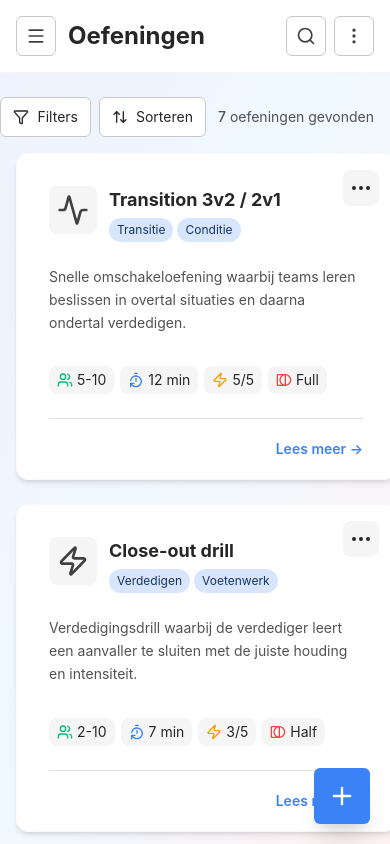
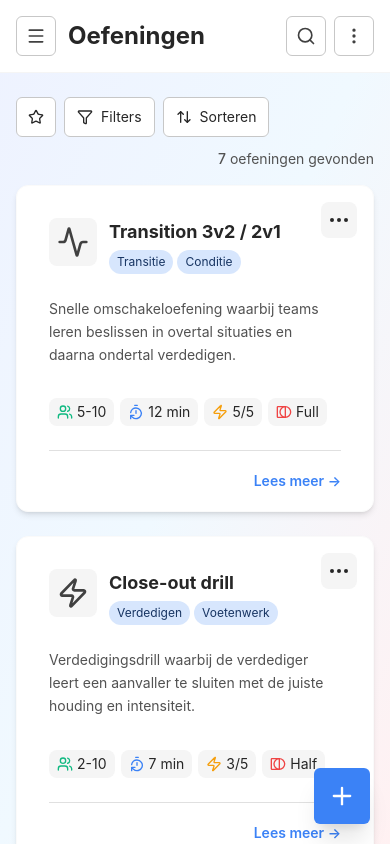
Before and after one commit to SebasJH/court-assist, a Vue app: page /oefeningen in a window 390 px wide. Built offline with nearby package versions, Linux system fonts and the light colour scheme.

Commit message:
Updated exerciseOverview

```diff
--- a/src/components/FiltersChips.vue
+++ b/src/components/FiltersChips.vue
@@ -38,12 +38,12 @@
       </span>
     </template>
     <!-- Favorites -->
-    <span v-if="favorites" class="inline-flex items-center gap-2 text-sm bg-blue-50 text-blue-800 border border-blue-200 rounded-full pl-3 pr-2 h-8 dark:bg-blue-900/30 dark:text-blue-200 dark:border-blue-800">
+    <span v-if="favorites" class="inline-flex items-center gap-2 text-sm bg-blue-50 text-blue-800 border border-blue-200 rounded-full pl-3 pr-2 h-8 dark:bg-blue-800/20 dark:text-blue-200 dark:border-blue-800">
       Favorieten
       <button class="hover:text-blue-900" @click="$emit('clear:favorites')" aria-label="Verwijder favorieten filter">×</button>
     </span>
     <!-- Reset all -->
-    <button class="text-sm h-8 px-3 rounded-full border border-gray-300 bg-white hover:bg-gray-50 dark:border-neutral-700 dark:bg-neutral-900 dark:text-gray-200 dark:hover:bg-neutral-800" @click="$emit('reset')">Alles wissen</button>
+    <button class="text-sm h-8 px-3 rounded-full border border-gray-300 bg-white hover:bg-gray-50 dark:border-gray-700 dark:bg-gray-800 dark:text-gray-200 dark:hover:bg-gray-800" @click="$emit('reset')">Alles wissen</button>
   </div>
 </template>
 
--- a/src/components/Settings.vue
+++ b/src/components/Settings.vue
@@ -33,11 +33,11 @@
         <div class="inline-flex rounded-md overflow-hidden border border-gray-300 dark:border-gray-600 h-10">
           <button type="button"
                   class="px-3 h-10 text-sm font-medium focus:outline-none"
-                  :class="theme === 'light' ? 'bg-blue-500 text-white' : 'bg-white dark:bg-gray-700 hover:bg-blue-50 dark:hover:bg-neutral-800 text-gray-800 dark:text-gray-200'"
+                  :class="theme === 'light' ? 'bg-blue-500 text-white' : 'bg-white dark:bg-gray-750 hover:bg-blue-50 dark:hover:bg-gray-650 text-gray-800 dark:text-gray-200'"
                   @click="selectTheme('light')">Licht</button>
           <button type="button"
                   class="px-3 h-10 text-sm font-medium border-l border-gray-300 dark:border-gray-600 focus:outline-none"
-                  :class="theme === 'dark' ? 'bg-blue-500 text-white' : 'bg-white dark:bg-gray-700 hover:bg-blue-50 dark:hover:bg-neutral-800 text-gray-800 dark:text-gray-200'"
+                  :class="theme === 'dark' ? 'bg-blue-500 text-white' : 'bg-white dark:bg-gray-750 hover:bg-blue-50 dark:hover:bg-gray-650 text-gray-800 dark:text-gray-200'"
                   @click="selectTheme('dark')">Donker</button>
         </div>
       </div>
--- a/src/components/exercise/ExerciseListItem.vue
+++ b/src/components/exercise/ExerciseListItem.vue
@@ -28,7 +28,7 @@
         <span
           v-for="cat in exercise.category"
           :key="cat"
-          class="exercise-category text-xs px-2 py-1 rounded-full whitespace-nowrap"
+          class="exercise-category"
         >{{ cat }}</span>
       </div>
 
--- a/src/components/exercise/ExercisesTopControls.vue
+++ b/src/components/exercise/ExercisesTopControls.vue
@@ -40,7 +40,7 @@
       <div class="relative">
         <Search class="w-4 h-4 !text-gray-500 absolute left-3 top-1/2 -translate-y-1/2 pointer-events-none z-10" />
         <input
-          class="form-input w-full md:w-72 !pl-9 pr-3 dark:!bg-gray-600/40 dark:!border-gray-600 dark:!text-gray-50 dark:placeholder:text-gray-400"
+          class="form-input !rounded-md w-full md:w-72 !pl-9 pr-3 dark:!bg-gray-750 dark:!border-gray-600 dark:!text-gray-50 dark:placeholder:text-gray-400"
           :value="q"
           @input="$emit('update:q', $event.target && $event.target.value)"
           placeholder="Zoek oefeningen..."
--- a/src/styles/components/_exercise.scss
+++ b/src/styles/components/_exercise.scss
@@ -64,6 +64,7 @@
   }
 
   .exercise-category {
+    @apply text-xs px-2 py-1 rounded-full whitespace-nowrap;
     @apply bg-blue-100 text-blue-800;
     @apply dark:bg-blue-500/20 dark:text-blue-300;
   }
--- a/src/views/ExercisePage.vue
+++ b/src/views/ExercisePage.vue
@@ -8,7 +8,7 @@
             <Search class="w-4 h-4 !text-gray-500 absolute left-3 top-1/2 -translate-y-1/2 pointer-events-none z-10"/>
             <input
                 ref="searchInputRef"
-                class="form-input w-full !pl-9 !pr-10 !bg-white !border-gray-300 !text-gray-900 placeholder:text-gray-400 shadow-sm dark:!bg-gray-600/40 dark:!border-gray-600 dark:!text-gray-50 dark:placeholder:text-gray-400"
+                class="form-input !rounded-md w-full !pl-9 !pr-10 !bg-white !border-gray-300 !text-gray-900 placeholder:text-gray-400 shadow-sm dark:!bg-gray-600/40 dark:!border-gray-600 dark:!text-gray-50 dark:placeholder:text-gray-400"
                 :value="q"
                 @input="e => q = (e && e.target ? e.target.value : '')"
                 placeholder="Zoek oefeningen..."
@@ -94,12 +94,9 @@
   <div class="container mx-auto px-4 py-6">
 
     <!-- Top controls row with results count -->
-    <div class="mb-4 flex flex-row-reverse md:flex-row items-center justify-between gap-3">
-      <div class="text-sm text-gray-600 dark:text-gray-300 shrink-0">
-        <span class="font-medium">{{ sorted.length }}</span> {{ sorted.length === 1 ? 'oefening' : 'oefeningen' }} gevonden
-      </div>
+    <div class="mb-4 flex flex-wrap items-center gap-3">
       <ExercisesTopControls
-          class="!mb-0 flex-1"
+          class="!mb-0 flex-1 order-1 md:order-2"
           :q="q"
           :favorites="filter.favorites"
           :showFilters="showFilters"
@@ -114,6 +111,9 @@
           @update:sortDir="val => sortDir = val"
           @update:viewMode="setViewMode"
       />
+      <div class="text-sm text-gray-600 dark:text-gray-300 shrink-0 order-2 md:order-1 ml-auto md:ml-0">
+        <span class="font-medium">{{ sorted.length }}</span> {{ sorted.length === 1 ? 'oefening' : 'oefeningen' }} gevonden
+      </div>
     </div>
 
     <!-- Filters drawer -->
@@ -171,7 +171,7 @@
     <template v-if="sorted.length > 0">
       <template v-if="viewMode === 'card'">
         <transition-group name="exercise-list" tag="div"
-                          class="grid w-full gap-6 [grid-template-columns:repeat(auto-fit,minmax(380px,1fr))]"
+                          class="grid grid-cols-1 lg:grid-cols-2 xl:grid-cols-2 2xl:grid-cols-3 gap-6"
                           :css="!pageSwitching">
           <ExerciseCardItem
               v-for="ex in pageItems"
```
